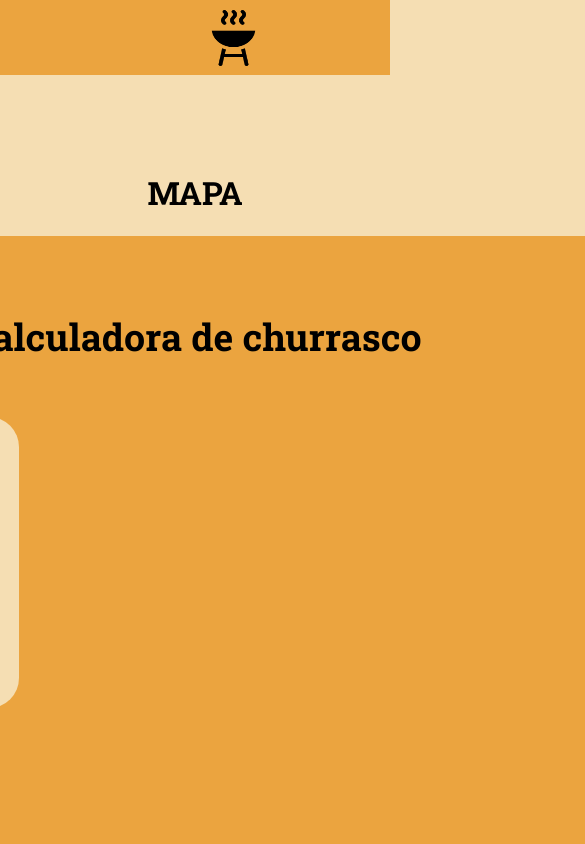
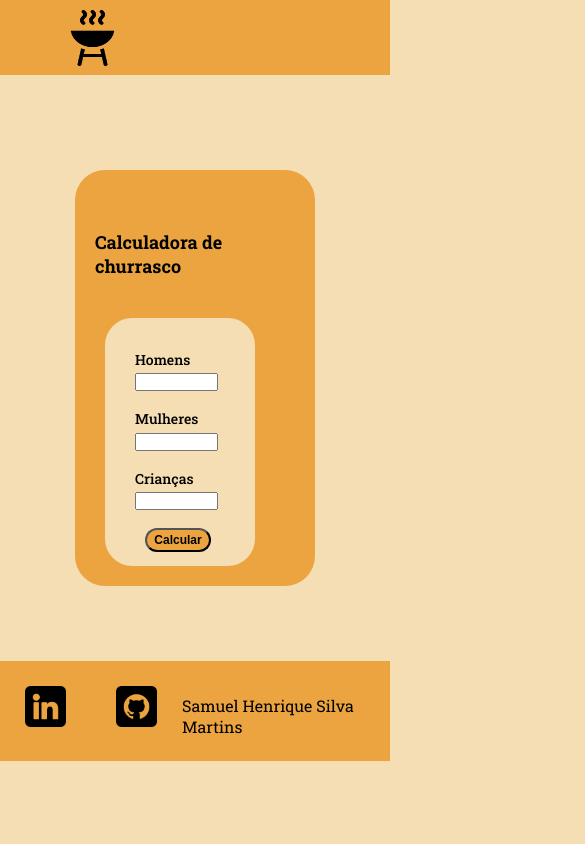
Before and after one commit to sm1-rise/calculadora-churrasco, a plain HTML site: page index.html in a window 390 px wide. Shown: the top 844 px of the page, 585 px wide, since content can reach past the window. Drawn offline with Linux system fonts and the light colour scheme.

Commit message:
Melhoria validação inputs e responsividade 600px

```diff
--- a/app.js
+++ b/app.js
@@ -1,21 +1,36 @@
 document.getElementById('formCalculadora').addEventListener('submit', function(event) {
-    const inputs = document.querySelectorAll('input[type="number"]');
     let valid = true;
 
+    const inputs = document.querySelectorAll('input[type="number"]');
+
+    const userInputs = [];
+
     inputs.forEach(input => {
-        if (input.value < 0) {
+       if(input.value == '0'){
+           userInputs.push(input.value);
+           }
+
+       if (input.value < 0) {
             valid = false;
             alert('Os valores não podem ser negativos.');
             input.value = '';
-        }
-    });
+       }
+
+       });
+
+    if(userInputs.length == 3){
+        valid = false;
+        alert('Digite um valor maior que 0.');
+    }
 
     if (!valid) {
         event.preventDefault();
     }
 });
 
+
 document.getElementById('formCalculadora').addEventListener('submit', function (event){
+
     event.preventDefault();
 
     const qHomem = document.getElementById('qHomem').value;
@@ -28,7 +43,8 @@ document.getElementById('formCalculadora').addEventListener('submit', function (
     const refrigerante= totalRefrigerante(qHomem, qMulher, qCrianca);
     const cerveja = totalCerveja(qHomem,qMulher);
 
-    document.getElementById('quantidade').innerHTML = `
+
+        document.getElementById('quantidade').innerHTML = `
                 <h3>Quantidade</h3>
                 <p>${carneBovina}KG</p>
                 <p>${frango}KG</p>
@@ -38,6 +54,8 @@ document.getElementById('formCalculadora').addEventListener('submit', function (
             `;
 
     document.getElementById('containerResultado').style.display = 'block';
+
+
 });
 
 function totalCarneBovina(totalHomem, totalMulher, totalCrianca){
--- a/index.html
+++ b/index.html
@@ -17,7 +17,7 @@
     </header>
     <main>
         <div class="containerPrincipal">
-            <h1>MAPA</h1>
+
             <div class="box">
                 <div class="tituloContainer">
                     <h2>Calculadora de churrasco</h2>
--- a/style.css
+++ b/style.css
@@ -5,8 +5,9 @@ body {
     font-family: "Roboto Slab", serif;
 }
 
+
 header {
-    padding-left: 200px;
+    padding-left: 15%;
     height: 75px;
     background-color: #EBA43F;
 }
@@ -24,22 +25,17 @@ main {
     justify-content: center;
 }
 
-.containerPrincipal h1 {
-    display: flex;
-    justify-content: center;
-}
-
 .tituloContainer {
     display: flex;
     justify-content: center;
-    font-size: 25px;
+    font-size: 15px;
     padding-top: 25px;
 }
 
 .box {
     background-color: #EBA43F;
-    width: 967px;
-    height: 635px;
+    width: 100%;
+    height: 100%;
     padding: 20px;
     box-sizing: border-box;
     border-radius: 30px;
@@ -49,7 +45,8 @@ form {
     border-radius: 30px;
     background-color: #F5DEB3;
     width: 247px;
-    padding: 10px;
+    padding: 20px;
+    padding-right: 20px;
     box-sizing: border-box;
 }
 
@@ -106,7 +103,7 @@ form {
     display: flex;
     justify-content: flex-start;
     padding-top: 25px;
-    padding-left: 40px;
+    padding-left: 5%;
 }
 
 .containerItemQuantidade {
@@ -152,3 +149,132 @@ footer img{
 footer p{
     padding-top: 18px;
 }
+
+@media (max-width: 600px) {
+    main {
+        flex-direction: column; /* Alinha os elementos em uma coluna */
+    }
+
+    .containerPrincipal{
+        display: flex;
+    }
+
+    .tituloContainer {
+        font-size: 12px;
+    }
+
+    .box {
+        width: 400px;
+        display: flex;
+        margin-top: 20px; /* Adiciona um espaço entre o formulário e o box */
+        flex-direction: column;      /* Faz o box ocupar toda a largura disponível */
+    }
+
+    form {
+            border-radius: 27px;
+            background-color: #F5DEB3;
+            width: 150px;
+            padding: 14px;
+            padding-right: 14px;
+            box-sizing: border-box;
+        }
+
+        .boxForm {
+            display: flex;
+            flex-direction: column;
+            padding-left: 16px;
+            padding-top: 18px;
+        }
+
+        .boxForm label {
+            font-size: 14px;
+            font-weight: 500;
+            margin-bottom: 4.5px;
+        }
+
+        .boxForm input {
+            height: 26px;
+            margin-bottom: 18px;
+            width: 75px;
+            height: 12px;
+        }
+
+        .boxForm button {
+            align-self: center;
+            padding: 3px 7px;
+            font-size: 12px;
+            font-weight: bold;
+            background-color: #EBA43F;
+            border-radius: 27px;
+            cursor: pointer;
+            margin-right: 20px;
+        }
+
+        .boxForm button:hover{
+            background-color: white;
+            color:green;
+        }
+
+
+        .containerResultado {
+            display: none;
+            background-color: #F5DEB3;
+            width: 200px;
+            height: 294px;
+            padding: 10px;
+            box-sizing: border-box;
+            border-radius: 30px;
+            margin-left: 30px;
+        }
+
+        .containerConteudo {
+            display: flex;
+            justify-content: flex-start;
+            padding-top: 25px;
+            padding-left: 5%;
+        }
+
+        .containerItemQuantidade {
+            display: flex;
+            justify-content: space-between;;
+            line-height: 8pt;
+            font-size: 10px;
+            font-weight: 800;
+
+        }
+
+        .tituloResultado {
+            margin-left: 10px;
+            font-weight: 500;
+            font-size: 8px;
+        }
+
+        .items {
+            margin-left: 0px;
+        }
+
+        .quantidade {
+            margin-right: 0px;
+        }
+
+        footer{
+            margin-top: 20px;
+            height: 100px;
+            background-color: #EBA43F;
+        }
+
+        footer{
+            display: flex;
+            padding-left: 0px;
+        }
+
+        footer img{
+            padding: 25px;
+            width: 41px;
+            height: 41px;
+        }
+
+        footer p{
+            padding-top: 18px;
+        }
+    }
```
